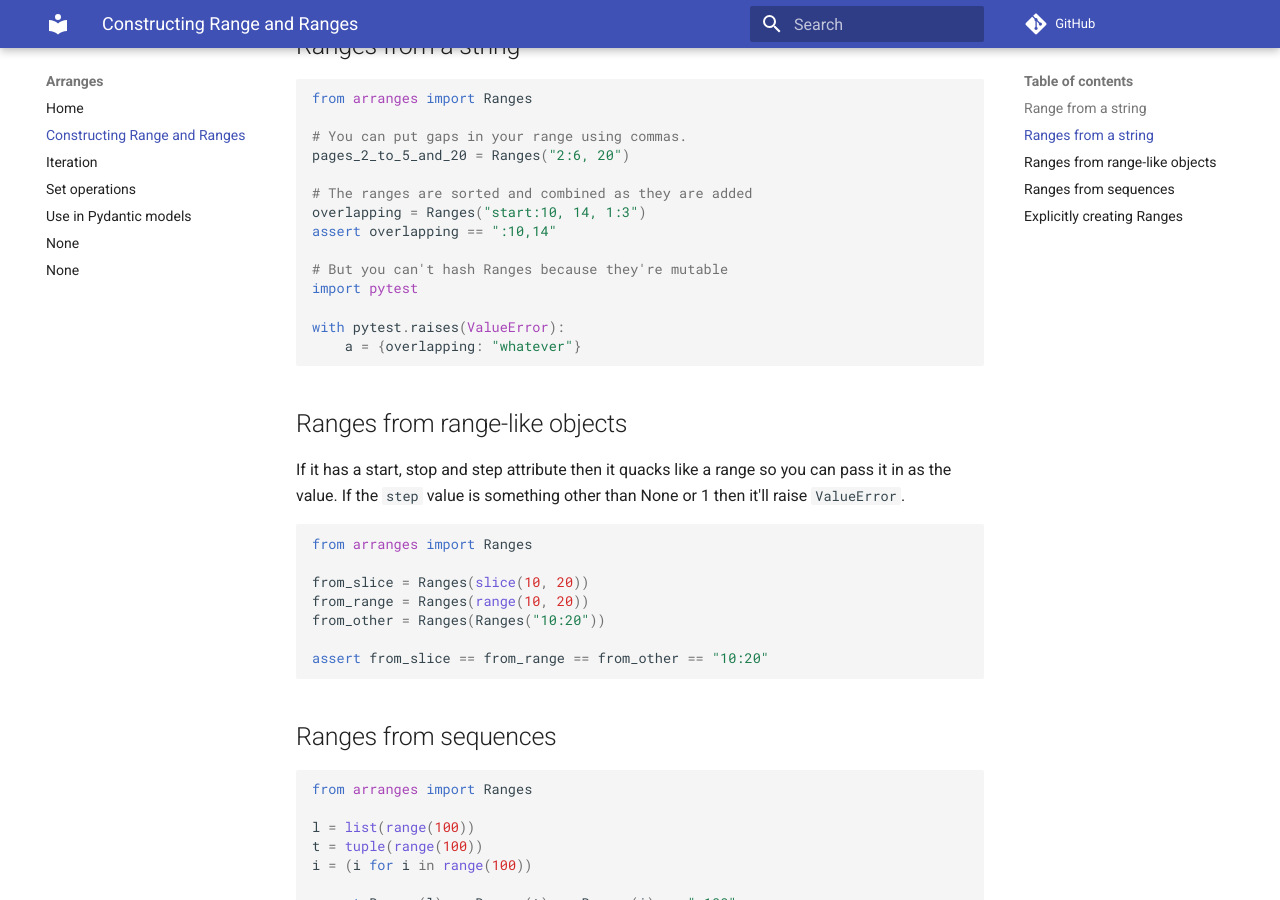
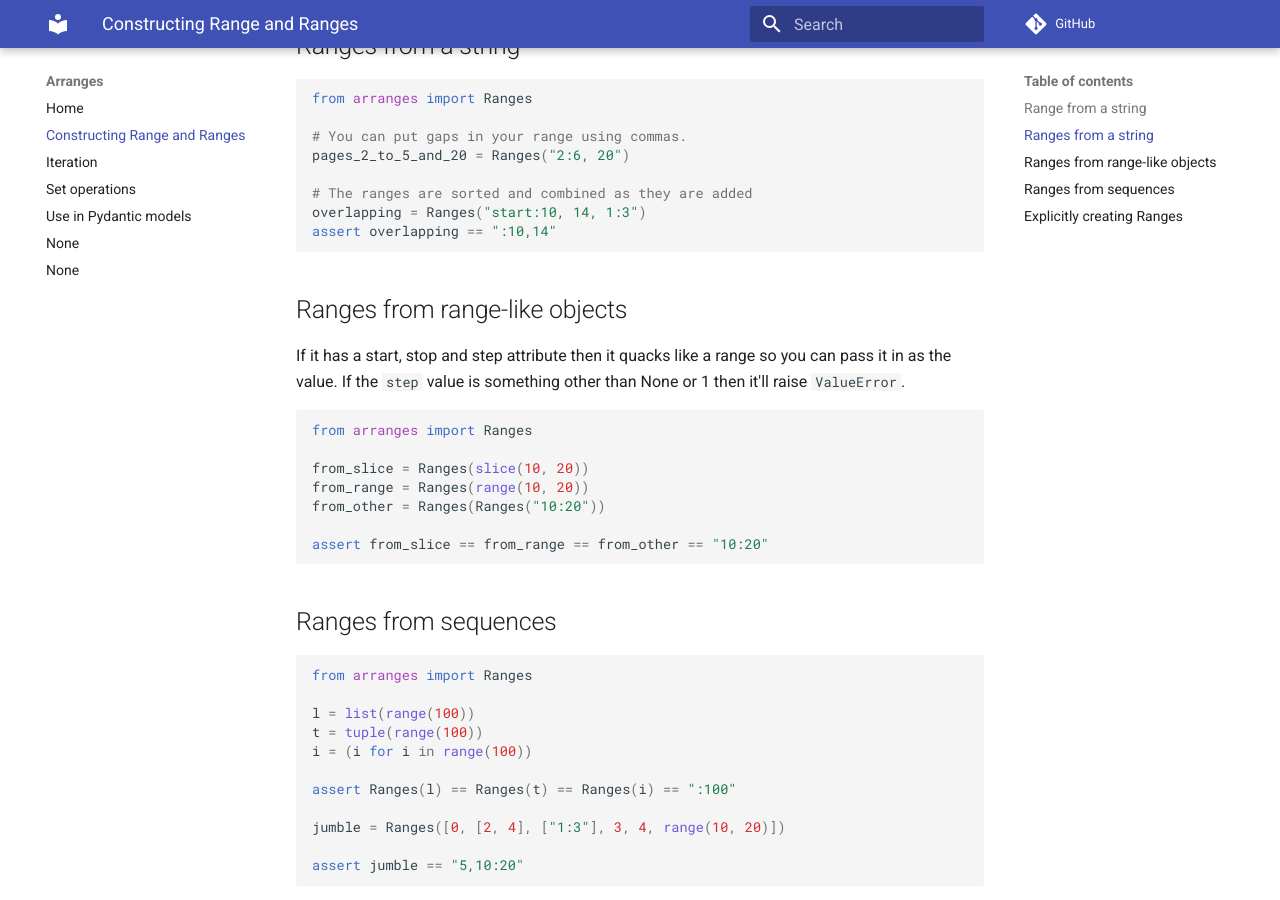
Before and after one commit to bitplane/arranges, an MkDocs documentation site: the page built from docs/construction.md, in a window 1280 px wide and 900 px high, scrolled down 1138 px. Built offline with MkDocs 1.6.1 and Material for MkDocs 9.7.7, drawn with Linux system fonts in a browser that asks for light colours; comment, search, counter and statistics services are not loaded.

Commit message:
missed some more stuff

````diff
--- a/docs/construction.md
+++ b/docs/construction.md
@@ -58,12 +58,6 @@ pages_2_to_5_and_20 = Ranges("2:6, 20")
 # The ranges are sorted and combined as they are added
 overlapping = Ranges("start:10, 14, 1:3")
 assert overlapping == ":10,14"
-
-# But you can't hash Ranges because they're mutable
-import pytest
-
-with pytest.raises(ValueError):
-    a = {overlapping: "whatever"}
 ```
 
 ## Ranges from range-like objects
````
